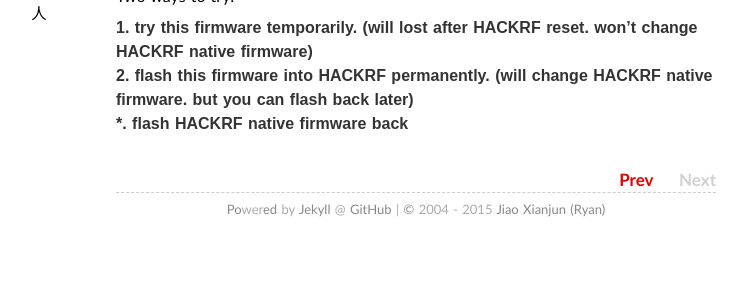
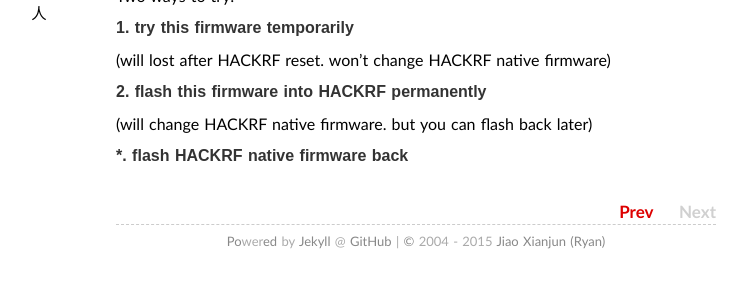
Before and after one commit to sdr-x/sdr-x.github.io, a Jekyll site: the page built from _posts/2015-07-11-abar.md, in a window 1280 px wide, cut to the strip 521-809 px from the top of the page. Shown: the whole strip, without its empty margins (224-971 px from the left). Built offline with Jekyll 4.4.1, drawn with Linux system fonts in a browser that asks for light colours; some web fonts are replaced; Markdown is read by kramdown in place of the engine named in the settings; comment, search, counter and statistics services are not loaded.

```diff
--- a/_posts/2015-07-11-abar.md
+++ b/_posts/2015-07-11-abar.md
@@ -12,9 +12,13 @@ A HACKRF firmware to convert ADS-B (1090MHz) packet to BTLE (2.4GHz) packet. Let
 
 Two ways to try:
 
-####1. try this firmware temporarily. (will lost after HACKRF reset. won't change HACKRF native firmware)
+####1. try this firmware temporarily
+
+(will lost after HACKRF reset. won't change HACKRF native firmware)
 
 
-####2. flash this firmware into HACKRF permanently. (will change HACKRF native firmware. but you can flash back later)
+####2. flash this firmware into HACKRF permanently
+
+(will change HACKRF native firmware. but you can flash back later)
 
 ####*. flash HACKRF native firmware back
```
